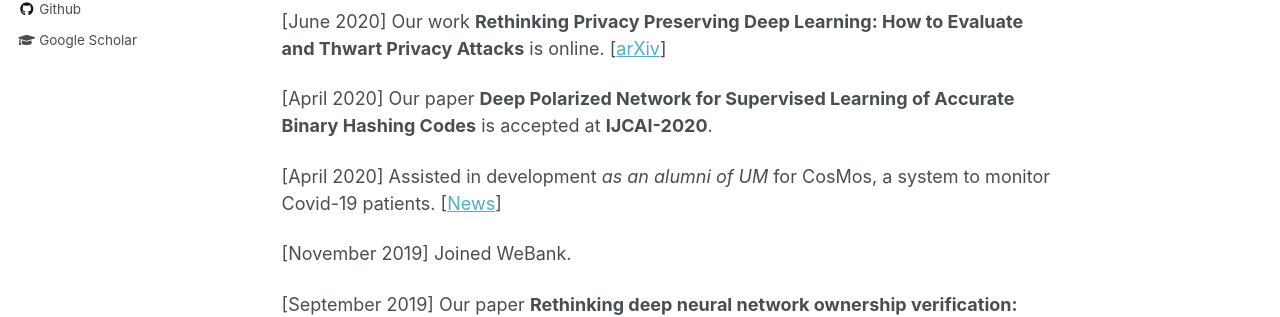
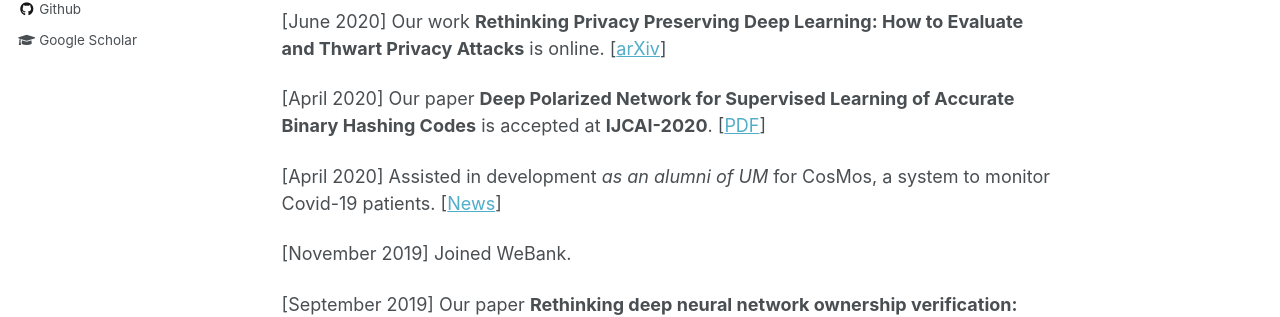
Before and after one commit to kamwoh/kamwoh.github.io, a Jekyll site: the page built from _pages/about.md, in a window 1280 px wide and 1273 px high. Shown: the part 534-851 px from the top of the window. Built offline with Jekyll 4.4.1, drawn with Linux system fonts in a browser that asks for light colours.

Commit message:
updated pubs

```diff
--- a/_pages/about.md
+++ b/_pages/about.md
@@ -20,7 +20,7 @@ Recent Updates
 ======
 [June 2020] Our work **Rethinking Privacy Preserving Deep Learning: How to Evaluate and Thwart Privacy Attacks** is online. \[[arXiv](https://arxiv.org/abs/2006.11601)\]
 
-[April 2020] Our paper **Deep Polarized Network for Supervised Learning of Accurate Binary Hashing Codes** is accepted at **IJCAI-2020**.
+[April 2020] Our paper **Deep Polarized Network for Supervised Learning of Accurate Binary Hashing Codes** is accepted at **IJCAI-2020**. \[[PDF](https://www.ijcai.org/Proceedings/2020/0115.pdf)\]
 
 [April 2020] Assisted in development *as an alumni of UM* for CosMos, a system to monitor Covid-19 patients. \[[News](https://www.thestar.com.my/news/nation/2020/04/24/cosmos-um-develops-app-to-monitor-suspected-covid-19-patients)\]
 
```
Also changed, not shown: _pages/publications.md (+1 -1 lines).
